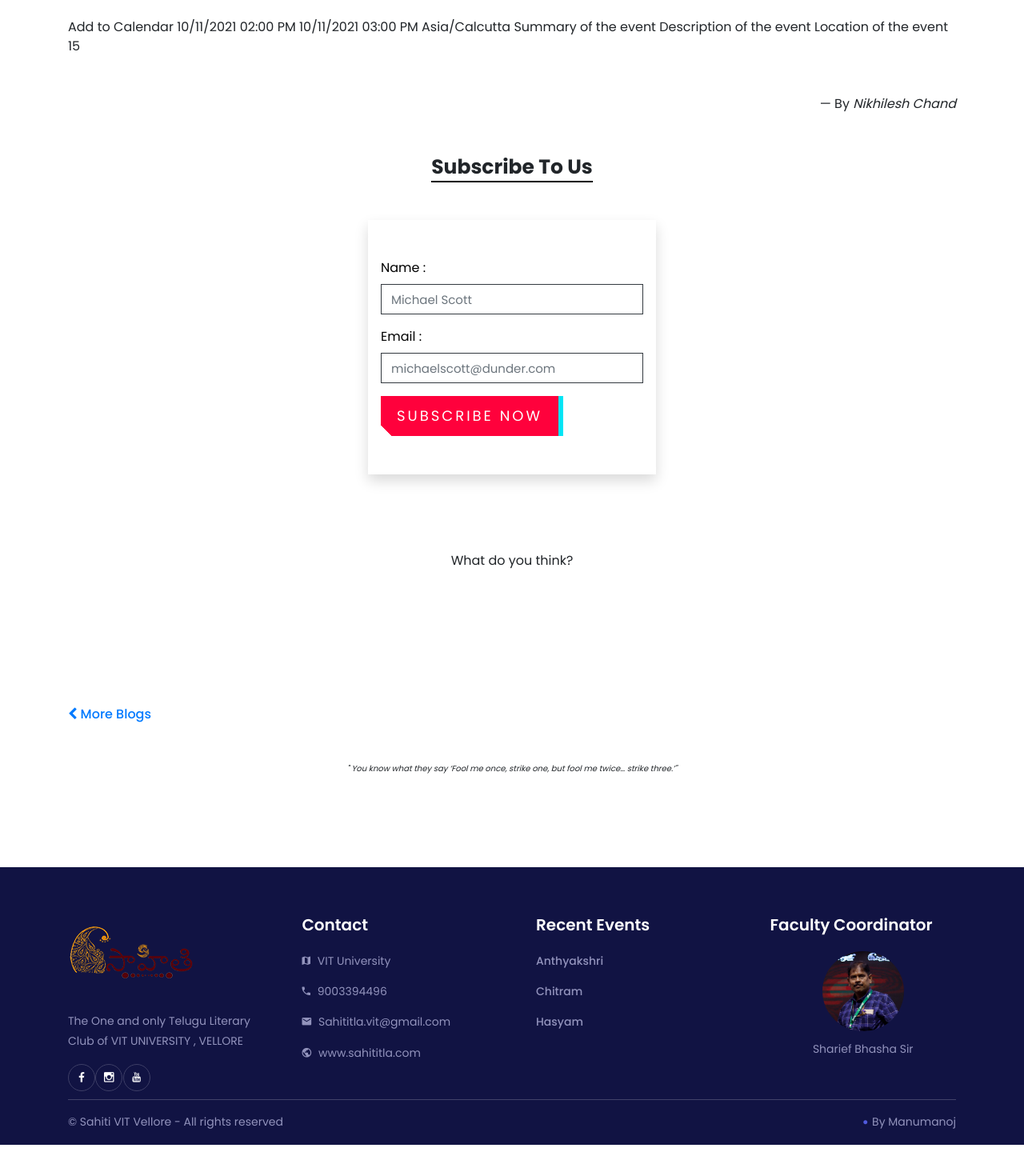
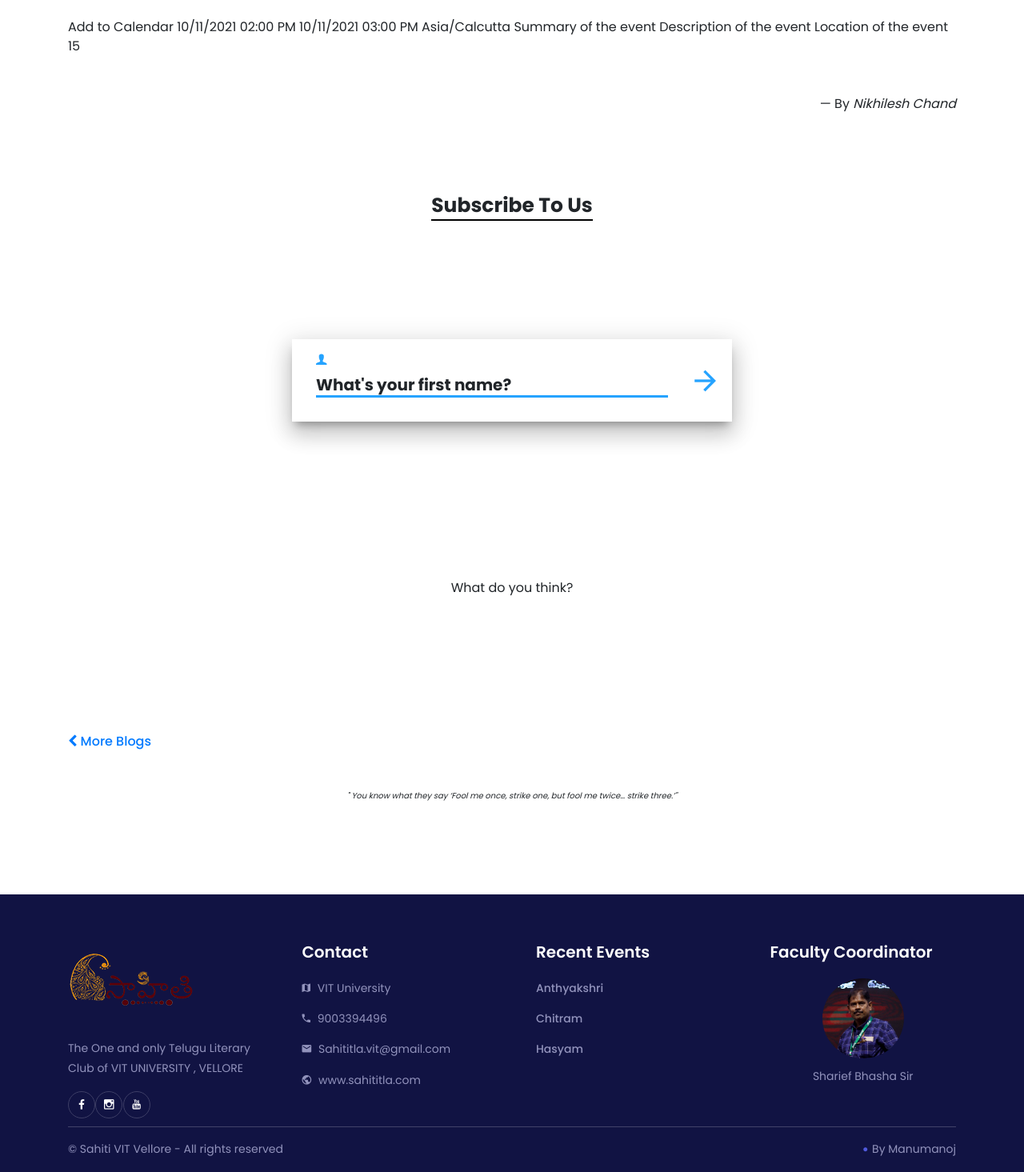
Before and after one commit to Sahiti-Dev/Website, a PHP site: page /blog1-Ugadi.html in a window 1280 px wide. Shown: the part 1202-2667 px from the top of the page at 80% size. Before the commit the page ends 2633 px from the top, so only its background shows below. Run offline with PHP 8.4, Linux system fonts and the light colour scheme; some libraries are stand-ins or nearby versions.

Commit message:
subscribe form new v

```diff
--- a/blog1-Ugadi.html
+++ b/blog1-Ugadi.html
@@ -46,6 +46,7 @@
 <!-- Link Swiper's CSS -->
     <link rel="stylesheet" href="css/font-awesome.min.css">
     <link rel="stylesheet" href="css/swiper-bundle.min.css">
+    <link rel="stylesheet" href="https://code.ionicframework.com/ionicons/2.0.1/css/ionicons.min.css">
 
 <script>
   window.dataLayer = window.dataLayer || [];
@@ -57,7 +58,6 @@
         $('#footer').load('footer.html');
     });
 </script>
-
 </head>
 
 <body>
@@ -232,10 +232,10 @@
                         <div class="mt-5" style="text-align: end;">
                             — By <i>Nikhilesh Chand</i>
                         </div>
-                        <br><br>
+                        <br><br><br><br>
                         <div style="font-weight: bold; font-size: 25px; text-align: center;"><span style="border-bottom: 2px solid black;">Subscribe To Us</span></div>
 
-                              <div class="container">
+                              <!-- <div class="container">
                                 <div class="col-md-4 mx-auto bg-white shadow p-3 py-5 mt-5">
                                   <form id="contactForm" name="contact-form">
                                     <div class="alert">Your message has been sent</div>
@@ -251,9 +251,27 @@
                                     <button type="submit" id="subs">SUBSCRIBE NOW</button>
                                   </form>
                                 </div>
+                              </div> -->
+
+                              <div>
+                                <div id="progress"></div>
+
+                                <div class="center">
+                                  <div id="register">
+
+                                    <i id="previousButton" class="ion-android-arrow-back"></i>
+                                    <i id="forwardButton" class="ion-android-arrow-forward"></i>
+
+                                    <div id="inputContainer">
+                                      <input id="inputField"  required multiple />
+                                      <label id="inputLabel"></label>
+                                      <div id="inputProgress"></div>
+                                    </div>
+
+                                  </div>
+                                </div>
                               </div>
 
-                        <br><br>
                         <div style="text-align: center;" class="mt-5">
                         What do you think?
                         </div>
@@ -282,6 +300,7 @@
             </div>
 
     <div id="footer"></div>
+
        <!-- Swiper JS for YT vedios carousal-->
   <script src="https://www.gstatic.com/firebasejs/4.3.0/firebase.js"></script>
   <script src="js/firebase.js"></script>
@@ -328,6 +347,15 @@
 
 
   </script> -->
+  <script>
+    function removeautofocus() {
+      jQuery('input[type=text]').blur();
+      /*
+      //For putting the Focus on particular field
+      jQuery('[id$=pList]').focus();
+      */
+  };
+  </script>
     <script type="text/javascript" src="js/swiper-bundle.min.js"></script>
     <!-- <script type="text/javascript" src="js/paudio.js"></script> -->
     <script>
--- a/css/style.css
+++ b/css/style.css
@@ -21,11 +21,132 @@
 	-webkit-font-smoothing: antialiased;
 	-moz-osx-font-smoothing: grayscale;
 }
+/*new signup form*/
+
+/* https://codepen.io/arcs/pen/rYXrNQ*/
+  /* https://codepen.io/arcs/pen/OmZaex*/
+  h1 {
+	position: relative;
+	color: #25a3ff;
+	opacity: 0;
+	transition: .8s ease-in-out;
+	font-size: 26px;
+  }
+
+
+  .center {
+	height: 50vh;
+	display: flex;
+	justify-content: center;
+	align-items: center;
+  }
+
+
+  #register {
+	background: #fff;
+	position: relative;
+	width: 550px;
+	box-shadow: 0 16px 24px 2px rgba(0,0,0,0.14), 0 6px 30px 5px rgba(0,0,0,0.12), 0 8px 10px -5px rgba(0,0,0,0.3);
+	transition: transform .1s ease-in-out;
+  }
+
+  #register.close {
+	width: 0;
+	padding: 0;
+	overflow: hidden;
+	transition: .8s ease-in-out;
+	box-shadow: 0 16px 24px 2px rgba(0,0,0,0);
+  }
+
+  #forwardButton {
+	position: absolute;
+	right: 20px;
+	bottom: 20px;
+	font-size: 40px;
+	color: #25a3ff;
+	float: right;
+	cursor: pointer;
+	z-index: 20
+  }
+  #previousButton {
+	position: absolute;
+	font-size: 18px;
+	left: 30px; /* same as padding on container */
+	top: 12px;
+	z-index: 20;
+	color: #25a3ff;
+	float: right;
+	cursor: pointer;
+  }
+  #previousButton:hover {color: #333}
+  #forwardButton:hover {color: #333}
+  .wrong #forwardButton {color: #ff2d26}
+  .close #forwardButton, .close #previousButton {color: #fff}
+
+  #inputContainer {
+	position: relative;
+	padding: 30px 20px 20px 20px;
+	margin: 10px 60px 10px 10px;
+	opacity: 0;
+	transition: opacity .3s ease-in-out;
+  }
+
+  #inputContainer input {
+	position: relative;
+	width: 100%;
+	border: none;
+	font-size: 20px;
+	font-weight: bold;
+	outline: 0;
+	background: transparent;
+	box-shadow: none;
+	font-family: 'Noto Sans', sans-serif;
+  }
+
+  #inputLabel {
+	position: absolute;
+	pointer-events: none;
+	top: 32px; /* same as container padding + margin */
+	left: 20px; /* same as container padding */
+	font-size: 20px;
+	font-weight: bold;
+	transition: .2s ease-in-out;
+  }
+
+  #inputContainer input:valid + #inputLabel {
+	top: 6px;
+	left: 42px; /* space for previous arrow */
+	margin-left: 0!important;
+	font-size: 11px;
+	font-weight: normal;
+	color: #9e9e9e;
+  }
+
+  #inputProgress {
+	border-bottom: 3px solid #25a3ff;
+	width: 0;
+	transition: width .6s ease-in-out;
+  }
+
+  .wrong #inputProgress {
+	border-color: #ff2d26;
+  }
+
+  @media (max-width: 420px) {
+	#forwardButton {right: 10px}
+	#previousButton {left: 10px}
+	#inputLabel {left: 0}
+	#inputContainer {padding-left: 0; margin-right:20px}
+  }
+
+/*new signup form*/
+
+
 
 /* signup form in blog*/
 /* https://codepen.io/arcs/pen/	OmZaex*/
 /* https://www.codingnepalweb.com/responsive-contact-us-form-html-css/*/
-.alert{
+/* .alert{
 	text-align: center;
 	padding:10px;
 	background:#79c879;
@@ -62,7 +183,6 @@ button,
  left: 0;
  right: 0;
  bottom: 0;
- background: linear-gradient(45deg, transparent 3%, #00e6f6 3%, #00e6f6 5%, #ff013c 5%);
  text-shadow: -3px -3px 0px #f8f005, 3px 3px 0px #00e6f6;
  clip-path: var(--slice-0);
 }
@@ -128,110 +248,6 @@ button,
   transform: translate(0);
  }
 }
-
-#progress {
-	position: absolute;
-	background: white;
-	height: 10vh;
-	width: 0;
-	transition: width 0.2s ease-in-out;
-  }
-
-  .center {
-	height: 10vh;
-	display: flex;
-	justify-content: center;
-	align-items: center;
-  }
-
-  /******
-	Form
-   ******/
-
-  #register {
-	background: #fff;
-	position: relative;
-	width: 410px;
-	padding: 2px 15px 20px 15px;
-	box-shadow: 0 16px 24px 2px rgba(0,0,0,0.14), 0 6px 30px 5px rgba(0,0,0,0.12), 0 8px 10px -5px rgba(0,0,0,0.3);
-	transition: transform .1s ease-in-out;
-  }
-
-  #register.close {
-	width: 0;
-	padding: 0;
-	overflow: hidden;
-	transition: .8s ease-in-out;
-	box-shadow: 0 16px 24px 2px rgba(0,0,0,0);
-  }
-
-  .next {
-	position: absolute;
-	right: 20px;
-	bottom: 10px;
-	font-size: 40px;
-	color: #25a3ff;
-	float: right;
-	cursor: pointer;
-  }
-  .next:hover {color: #333}
-  .wrong .next {color: #ff2d26}
-  .close .next {color: #fff}
-
-  #inputContainer {
-	position: relative;
-	opacity: 0;
-	width: 350px;
-	margin-top: 25px;
-	transition: opacity .3s ease-in-out;
-  }
-
-  #inputContainer input {
-	width: 100%;
-	padding: 0 5px;
-	border: none;
-	font-size: 20px;
-	font-weight: bold;
-	outline: 0;
-	background: transparent;
-	box-shadow:none;
-  }
-  ha {
-	position: absolute;
-	color: #000;
-	font-size: large;
-	opacity: 0;
-	transition: .8s ease-in-out;
-  }
-  #inputLabel {
-	position: absolute;
-	pointer-events: none;
-	top: 0;
-	left: 0;
-	font-size: 20px;
-	font-weight: bold;
-	padding: 0 5px;
-	transition: .2s ease-in-out;
-  }
-
-  #inputContainer input:valid + #inputLabel {
-	top: -15px;
-	font-size: 11px;
-	font-weight: normal;
-	color: #9e9e9e;
-  }
-
-  #inputProgress {
-	position: absolute;
-	border-bottom: 2px solid #25a3ff;
-	padding: 3px 0;
-	width: 0;
-	transition: width .6s ease-in-out;
-  }
-
-  .wrong #inputProgress {
-	border-color: #ff2d26;
-  }
 
 /* contact form in blog*/
 
@@ -516,11 +532,7 @@ color: #25d366;
 .copyx{
 	visibility: hidden;
 }
-input,
-input::-webkit-input-placeholder {
-    font-size: 15px;
-    line-height: 3;
-}
+
 .breadcrumb {
     background-color: transparent;
 	padding-left: 0;
```
Also changed, not shown: js/firebase.js (+157 -31 lines).
